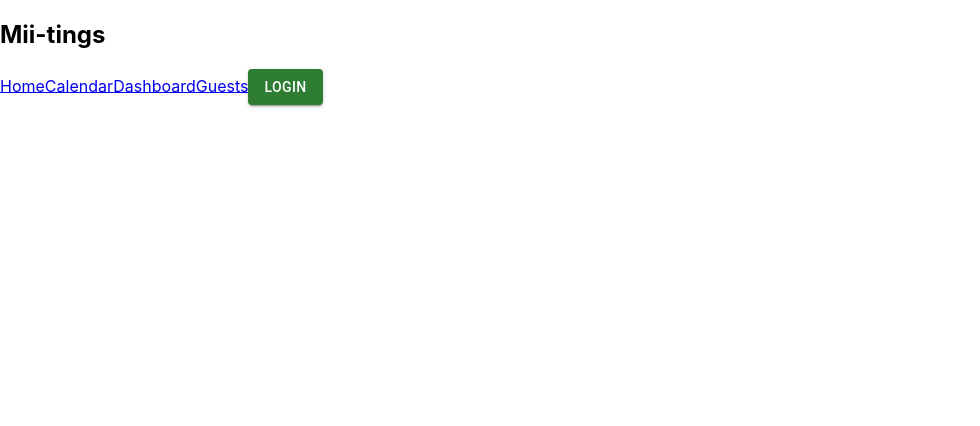
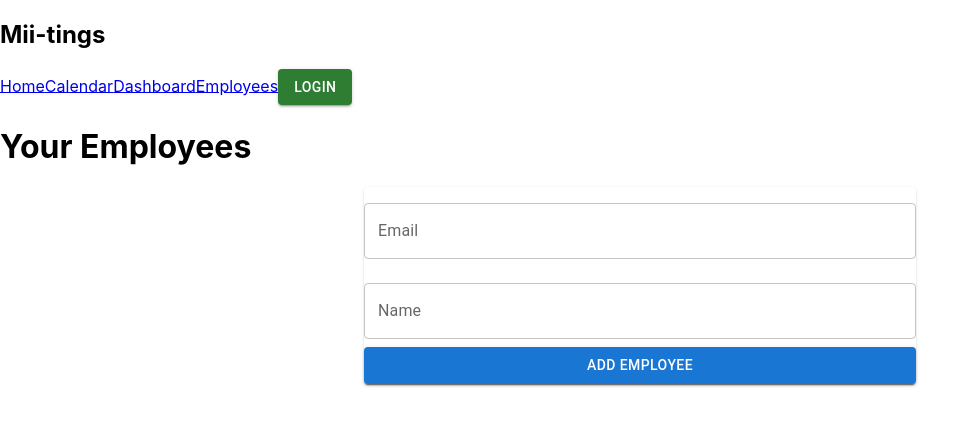
Before and after one commit to M-Byte480/mii-33, a React (Create React App) app in the folder frontend/: page /employees in a window 1280 px wide. Shown: the top 426 px of the page, without its empty margins (0-980 px from the left). Built offline with nearby package versions, Linux system fonts and the light colour scheme.

Commit message:
Rename last instances of guest

```diff
--- a/frontend/src/App.tsx
+++ b/frontend/src/App.tsx
@@ -5,7 +5,7 @@ import { Home } from './pages/home';
 import { Calendar } from './pages/calendar';
 import { Dashboard } from './pages/dashboard';
 import { LoginModal } from './pages/login';
-import { GuestsPage } from './pages/guests';
+import { EmployeePage } from './pages/employees';
 import { getLocalStorageItem, removeLocalStorageItem } from './funcs/storage';
 import { jwtDecode, JwtPayload } from 'jwt-decode';
 import { Button } from '@mui/material';
@@ -59,7 +59,7 @@ function App() {
             <Link to="/" className="hover:underline">Home</Link>
             <Link to="/calendar" className="hover:underline">Calendar</Link>
             <Link to="/dashboard" className="hover:underline">Dashboard</Link>
-            <Link to="/guests" className="hover:underline">Guests</Link>
+            <Link to="/employees" className="hover:underline">Employees</Link>
             {isLoggedIn && userEmail && (
               <span className="bg-gray-800 text-white px-3 py-1 rounded-full">
                 {truncateEmail(userEmail)}
@@ -81,7 +81,7 @@ function App() {
         <Route path="/" element={<Home />} />
         <Route path="/calendar" element={<Calendar />} />
         <Route path="/dashboard" element={<Dashboard />} />
-        <Route path='/guests' element={<GuestsPage />} />
+        <Route path='/employees' element={<EmployeePage />} />
       </Routes>
       <LoginModal open={isLoginOpen} onClose={handleLoginClose} />
     </BrowserRouter>
--- a/frontend/src/pages/guests.tsx
+++ b/frontend/src/pages/employees.tsx
@@ -15,34 +15,34 @@ import {
 import { Edit, Delete, Save, Cancel } from "@mui/icons-material";
 import { getLocalStorageItem } from '../funcs/storage';
 
-interface Guest {
+interface Employee {
     id: number;
     email: string;
     name: string;
 }
 
-export function GuestsPage() {
-    const [guests, setGuests] = useState<Guest[]>([]);
-    const [newGuest, setNewGuest] = useState({ email: "", name: "" });
-    const [editGuest, setEditGuest] = useState<Guest | null>(null);
+export function EmployeePage() {
+    const [employees, setEmployees] = useState<Employee[]>([]);
+    const [newEmployee, setNewEmployee] = useState({ email: "", name: "" });
+    const [editEmployee, setEditEmployee] = useState<Employee | null>(null);
 
     useEffect(() => {
-        fetchGuests();
+        fetchEmployees();
     }, []);
 
-    const fetchGuests = async () => {
+    const fetchEmployees = async () => {
         const jwt = getLocalStorageItem("mii-jwt");
         if (jwt) {
             try {
-                const response = await fetch("http://localhost:3001/guests", {
+                const response = await fetch("http://localhost:3001/employees", {
                     headers: {
                         Authorization: `Bearer ${jwt}`,
                     },
                 });
                 const data = await response.json();
-                setGuests(data);
+                setEmployees(data);
             } catch (error) {
-                console.error("Error fetching guests:", error);
+                console.error("Error fetching employee:", error);
             }
         }
     };
@@ -51,35 +51,35 @@ export function GuestsPage() {
         const jwt = getLocalStorageItem("mii-jwt");
         if (jwt) {
             try {
-                await fetch(`http://localhost:3001/guests/${id}`, {
+                await fetch(`http://localhost:3001/employees/${id}`, {
                     method: "DELETE",
                     headers: {
                         Authorization: `Bearer ${jwt}`,
                     },
                 });
-                fetchGuests();
+                fetchEmployees();
             } catch (error) {
-                console.error("Error deleting guest:", error);
+                console.error("Error deleting employee:", error);
             }
         }
     };
 
-    const handleUpdate = async (guest: Guest) => {
+    const handleUpdate = async (employee: Employee) => {
         const jwt = getLocalStorageItem("mii-jwt");
         if (jwt) {
             try {
-                await fetch(`http://localhost:3001/guests/${guest.id}`, {
+                await fetch(`http://localhost:3001/employees/${employee.id}`, {
                     method: "PUT",
                     headers: {
                         Authorization: `Bearer ${jwt}`,
                         "Content-Type": "application/json",
                     },
-                    body: JSON.stringify(guest),
+                    body: JSON.stringify(employee),
                 });
-                setEditGuest(null);
-                fetchGuests();
+                setEditEmployee(null);
+                fetchEmployees();
             } catch (error) {
-                console.error("Error updating guest:", error);
+                console.error("Error updating employee:", error);
             }
         }
     };
@@ -88,18 +88,18 @@ export function GuestsPage() {
         const jwt = getLocalStorageItem("mii-jwt");
         if (jwt) {
             try {
-                await fetch("http://localhost:3001/guests", {
+                await fetch("http://localhost:3001/employees", {
                     method: "POST",
                     headers: {
                         Authorization: `Bearer ${jwt}`,
                         "Content-Type": "application/json",
                     },
-                    body: JSON.stringify(newGuest),
+                    body: JSON.stringify(newEmployee),
                 });
-                setNewGuest({ email: "", name: "" });
-                fetchGuests();
+                setNewEmployee({ email: "", name: "" });
+                fetchEmployees();
             } catch (error) {
-                console.error("Error creating guest:", error);
+                console.error("Error creating employee:", error);
             }
         }
     };
@@ -109,22 +109,22 @@ export function GuestsPage() {
             <div className="min-h-screen bg-gray-100">
                 {/* Header */}
                 <header className="bg-blue-600 text-white py-20 text-center">
-                    <h1 className="text-4xl font-bold">Your Guests</h1>
+                    <h1 className="text-4xl font-bold">Your Employees</h1>
                 </header>
                 <Container maxWidth="sm">
                     <Paper className="p-4 mt-4">
                         <TextField
                             label="Email"
-                            value={newGuest.email}
-                            onChange={(e) => setNewGuest({ ...newGuest, email: e.target.value })}
+                            value={newEmployee.email}
+                            onChange={(e) => setNewEmployee({ ...newEmployee, email: e.target.value })}
                             className="mr-2"
                             fullWidth
                             margin="normal"
                         />
                         <TextField
                             label="Name"
-                            value={newGuest.name}
-                            onChange={(e) => setNewGuest({ ...newGuest, name: e.target.value })}
+                            value={newEmployee.name}
+                            onChange={(e) => setNewEmployee({ ...newEmployee, name: e.target.value })}
                             className="mr-2"
                             fullWidth
                             margin="normal"
@@ -136,19 +136,19 @@ export function GuestsPage() {
                             className="mt-2"
                             fullWidth
                         >
-                            Add Guest
+                            Add Employee
                         </Button>
                     </Paper>
                     <List>
-                        {guests.map((guest) => (
-                            <ListItem key={guest.id} className="border p-4 rounded flex justify-between items-center">
-                                {editGuest && editGuest.id === guest.id ? (
+                        {employees.map((employee) => (
+                            <ListItem key={employee.id} className="border p-4 rounded flex justify-between items-center">
+                                {editEmployee && editEmployee.id === employee.id ? (
                                     <div className="flex space-x-2">
                                         <TextField
                                             label="Email"
-                                            value={editGuest.email}
+                                            value={editEmployee.email}
                                             onChange={(e) =>
-                                                setEditGuest({ ...editGuest, email: e.target.value })
+                                                setEditEmployee({ ...editEmployee, email: e.target.value })
                                             }
                                             className="mr-2"
                                             fullWidth
@@ -156,29 +156,29 @@ export function GuestsPage() {
                                         />
                                         <TextField
                                             label="Name"
-                                            value={editGuest.name}
+                                            value={editEmployee.name}
                                             onChange={(e) =>
-                                                setEditGuest({ ...editGuest, name: e.target.value })
+                                                setEditEmployee({ ...editEmployee, name: e.target.value })
                                             }
                                             className="mr-2"
                                             fullWidth
                                             margin="normal"
                                         />
-                                        <IconButton onClick={() => handleUpdate(editGuest)} color="primary">
+                                        <IconButton onClick={() => handleUpdate(editEmployee)} color="primary">
                                             <Save />
                                         </IconButton>
-                                        <IconButton onClick={() => setEditGuest(null)} color="default">
+                                        <IconButton onClick={() => setEditEmployee(null)} color="default">
                                             <Cancel />
                                         </IconButton>
                                     </div>
                                 ) : (
                                     <div className="flex justify-between items-center w-full">
-                                        <ListItemText primary={`${guest.email} - ${guest.name}`} />
+                                        <ListItemText primary={`${employee.email} - ${employee.name}`} />
                                         <ListItemSecondaryAction>
-                                            <IconButton onClick={() => setEditGuest(guest)} color="primary">
+                                            <IconButton onClick={() => setEditEmployee(employee)} color="primary">
                                                 <Edit />
                                             </IconButton>
-                                            <IconButton onClick={() => handleDelete(guest.id)} color="secondary">
+                                            <IconButton onClick={() => handleDelete(employee.id)} color="secondary">
                                                 <Delete />
                                             </IconButton>
                                         </ListItemSecondaryAction>
```
Also changed, not shown: 1 other file (tests, documents, lock files or other folders).
